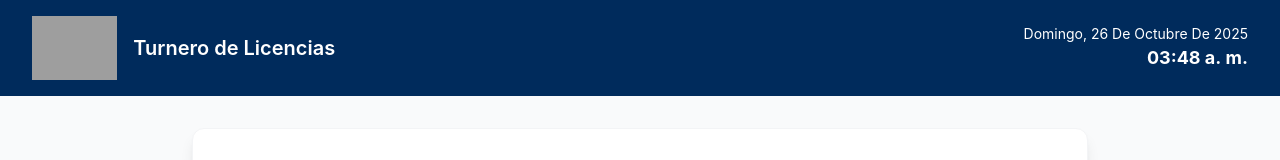
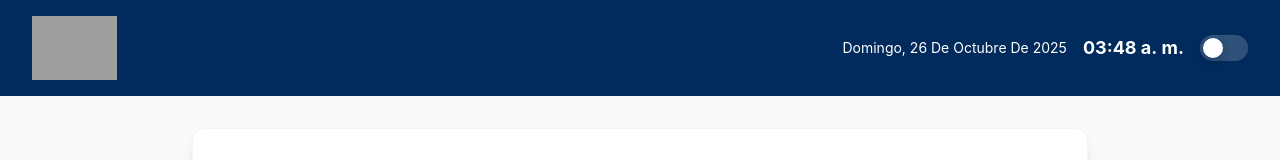
Before and after one commit to leoocaba/turnero-licencias, a Vue app in the folder frontend/: page / in a window 1280 px wide. Shown: the top 160 px of the page. Built offline with nearby package versions, Linux system fonts and the light colour scheme; no server answers; grey boxes are pictures that could not be loaded.

Commit message:
Se agregó toggle switch para ir de admin a public desde local

```diff
--- a/frontend/src/views/AdminView.vue
+++ b/frontend/src/views/AdminView.vue
@@ -13,9 +13,9 @@
         <div class="mt-2">
           <button
             class="view-switch"
-            :class="{ 'on': isAdmin }"
-            @click="toggleAdmin"
-            :aria-pressed="isAdmin"
+            :class="{ 'on': isAdmin.value }"
+            @click="toggle"
+            :aria-pressed="isAdmin.value"
             aria-label="Alternar vista admin / pública"
           >
             <span class="switch-track" />
@@ -31,7 +31,7 @@
     </header>
 
     <main class="flex-1 p-6">
-      <!-- Panel de control -->
+      <!-- Panel de control (sin cambios) -->
       <div class="card mb-8">
         <div class="flex flex-col lg:flex-row justify-between items-start lg:items-center gap-4">
           <div>
@@ -55,8 +55,7 @@
 
       <!-- Lista de turnos -->
       <div class="grid grid-cols-1 md:grid-cols-2 lg:grid-cols-3 gap-6">
-        <div v-for="turno in turnos" :key="turno._id"
-             class="card hover:shadow-xl">
+        <div v-for="turno in turnos" :key="turno._id" class="card hover:shadow-xl">
           <div class="flex justify-between items-start mb-4">
             <div>
               <span class="text-3xl font-bold text-berisso-blue">{{ turno.numero }}</span>
@@ -101,6 +100,13 @@ const turnos = ref([]);
 const numero = ref("");
 const box = ref("");
 
+// inject SPA toggle helpers
+const isAdmin = inject('isAdmin');
+const toggleAdmin = inject('toggleAdmin');
+
+// Crear una función local para el botón
+function toggle() { toggleAdmin && toggleAdmin(); }
+
 // Cargar turnos iniciales
 async function cargarTurnos() {
   try {
@@ -112,7 +118,7 @@ async function cargarTurnos() {
   }
 }
 
-// Manejo de emisiones socket (sin duplicados)
+// Manejo de emisiones socket
 function socketHandler(payload) {
   const data = payload || {};
   const turno = data.turno || payload;
@@ -132,19 +138,15 @@ function socketHandler(payload) {
 
 onMounted(() => {
   cargarTurnos();
-
-  if (socket) {
-    socket.on("turno_actualizado", socketHandler);
-  } else {
-    showToast("Socket no conectado", "error");
-  }
+  if (socket) socket.on("turno_actualizado", socketHandler);
+  else showToast("Socket no conectado", "error");
 });
 
 onUnmounted(() => {
   if (socket) socket.off("turno_actualizado", socketHandler);
 });
 
-// Crear turno (servidor es fuente de verdad)
+// Crear / actualizar turnos (sin cambios)
 async function crearTurno() {
   try {
     await api.post("/turnos", { numero: numero.value, box: parseInt(box.value, 10) });
@@ -157,7 +159,6 @@ async function crearTurno() {
   }
 }
 
-// Actualizar estado (el servidor emitirá la actualización)
 async function actualizarTurno(id, estado) {
   try {
     await api.put(`/turnos/${id}`, { estado });
@@ -175,14 +176,8 @@ function estadoLabel(e) {
   if (e === "perdido") return "Perdido";
   return e || "Pendiente";
 }
-function estadoBadgeClass(e) {
-  if (e === "llamando") return "badge-llamando";
-  if (e === "atendido") return "badge-atendido";
-  if (e === "perdido") return "badge-perdido";
-  return "badge-default";
-}
 
-// Fecha y hora (si ya las tienes en el Admin, reutiliza)
+// Fecha y hora
 const fechaActual = computed(() => new Date().toLocaleDateString('es-AR', { weekday:'long', year:'numeric', month:'long', day:'numeric' }));
 const horaActual = ref(new Date().toLocaleTimeString('es-AR', { hour:'2-digit', minute:'2-digit' }));
 
@@ -195,28 +190,6 @@ onMounted(() => {
 onUnmounted(() => {
   if (_interval) clearInterval(_interval);
 });
-
-// Toggle view: se basa en query param ?admin=1
-const isAdmin = computed(() => {
-  const params = typeof window !== 'undefined' ? new URLSearchParams(window.location.search) : new URLSearchParams();
-  const v = params.get('admin') || params.get('modo');
-  return v === '1' || v === 'true';
-});
-
-function toggleAdmin() {
-  const params = new URLSearchParams(window.location.search);
-  if (isAdmin.value) {
-    params.delete('admin');
-    params.delete('modo');
-  } else {
-    params.set('admin', '1');
-  }
-  const newSearch = params.toString();
-  const newUrl = window.location.pathname + (newSearch ? `?${newSearch}` : '');
-  // reemplazamos el estado y recargamos la vista para que App.vue vuelva a renderizar la vista correcta
-  history.replaceState({}, '', newUrl);
-  window.location.reload();
-}
 </script>
 
 <style scoped>
--- a/frontend/src/views/PublicView.vue
+++ b/frontend/src/views/PublicView.vue
@@ -1,14 +1,26 @@
 <template>
   <div class="min-h-screen flex flex-col">
-    <!-- Header con logo y fecha -->
-    <header class="header-container">
+    <!-- Header con logo y fecha (ahora con switch a la derecha) -->
+    <header class="header-container flex items-center justify-between px-6 py-4">
       <div class="flex items-center gap-4">
         <img src="../assets/logo-berisso.svg" alt="Municipalidad de Berisso" class="h-16" />
-        <div class="text-xl font-semibold">Turnero de Licencias</div>
       </div>
-      <div class="text-right">
+
+      <div class="text-right header-right flex items-center gap-4">
         <div class="text-sm capitalize">{{ fechaActual }}</div>
         <div class="text-lg font-bold">{{ horaActual }}</div>
+
+        <!-- Switch elegante sutil (usa toggle sin reload) -->
+        <button
+          class="view-switch"
+          :class="{ 'on': isAdmin.value }"
+          @click="toggle"
+          :aria-pressed="isAdmin.value"
+          aria-label="Alternar vista admin / pública"
+        >
+          <span class="switch-track" />
+          <span class="switch-thumb" />
+        </button>
       </div>
     </header>
 
@@ -70,6 +82,10 @@ import api from "../services/api";
 import { showToast } from "../services/toast";
 
 const socket = inject("socket");
+const isAdmin = inject('isAdmin');
+const toggleAdmin = inject('toggleAdmin');
+function toggle() { toggleAdmin && toggleAdmin(); }
+
 const turnos = ref([]);
 const pulse = ref(false);
 
@@ -230,4 +246,43 @@ function formatoFecha(ts) {
 .header-container {
   @apply bg-berisso-blue text-white px-8 py-4 flex justify-between items-center;
 }
+
+/* Reusa estilos del switch definidos en AdminView (si están scope distintos, los repetimos) */
+.view-switch {
+  --w: 48px;
+  --h: 26px;
+  position: relative;
+  width: var(--w);
+  height: var(--h);
+  padding: 0;
+  border: none;
+  background: transparent;
+  cursor: pointer;
+  display: inline-block;
+  transition: transform .12s ease;
+}
+.view-switch .switch-track {
+  display: block;
+  width: 100%;
+  height: 100%;
+  border-radius: 999px;
+  background: rgba(255,255,255,0.18);
+  box-shadow: inset 0 1px 0 rgba(255,255,255,0.04);
+  transition: background .2s ease;
+}
+.view-switch .switch-thumb {
+  position: absolute;
+  top: 3px;
+  left: 3px;
+  width: calc(var(--h) - 6px);
+  height: calc(var(--h) - 6px);
+  border-radius: 50%;
+  background: white;
+  box-shadow: 0 4px 10px rgba(2,6,23,0.2);
+  transition: left .18s cubic-bezier(.2,.9,.3,1), background .18s;
+}
+.view-switch.on .switch-track { background: rgba(62,192,74,0.95); }
+.view-switch.on .switch-thumb { left: calc(100% - (var(--h) - 3px)); background: white; }
+
+.view-switch:hover { transform: translateY(-1px); }
 </style>
```
